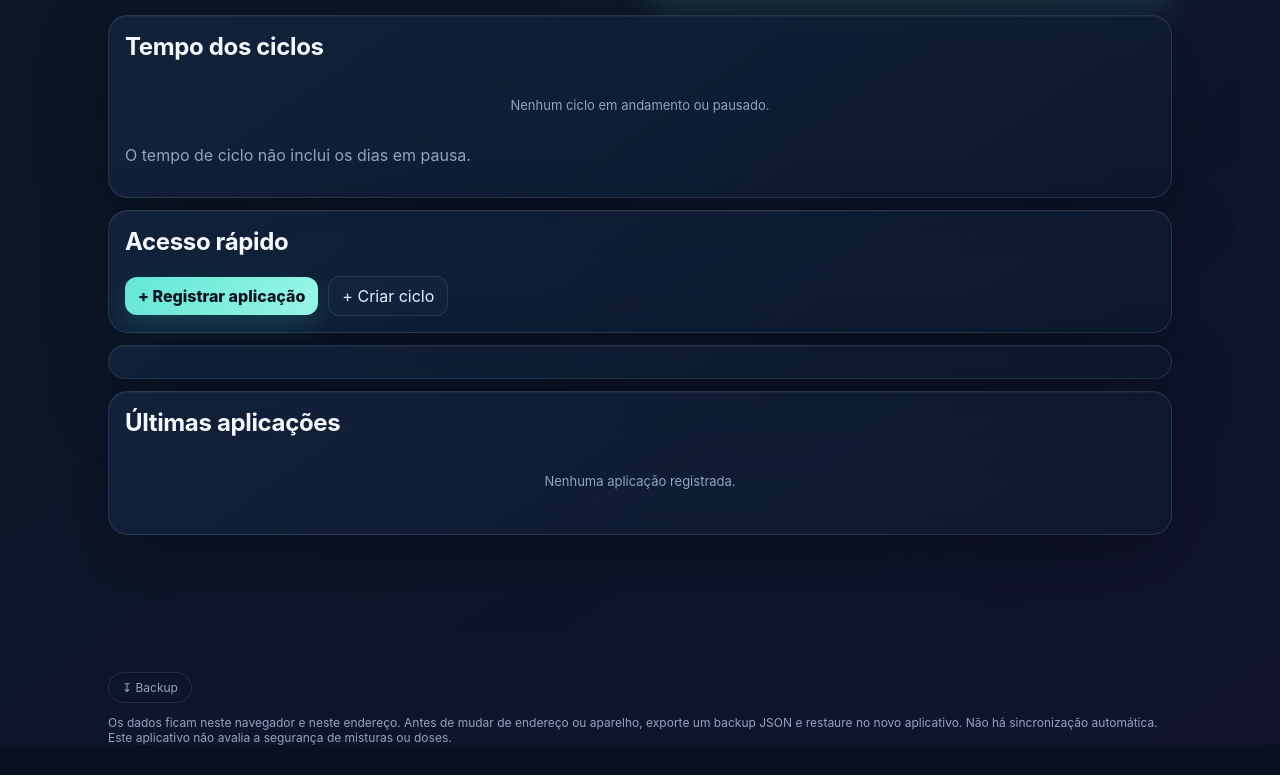
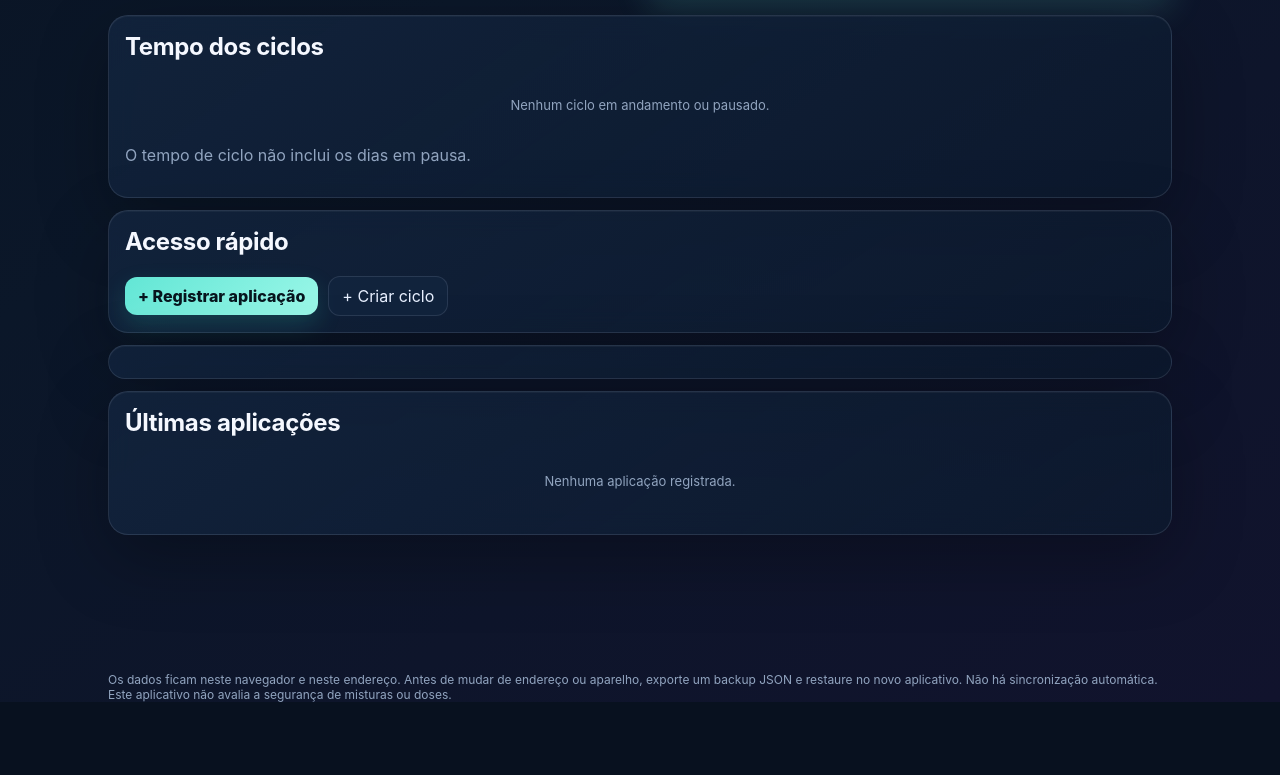
Before and after one commit to RCX96/Pepitide-Manager, a website: page index.html in a window 1280 px wide. Shown: the part 876-1651 px from the top of the page. After the commit the page ends 1608 px from the top, so only its background shows below. Drawn offline with Linux system fonts and the light colour scheme.

Commit message:
feat: remove footer backup button
Co-authored-by: OpenBot <335604065+openbotgit[bot]@users.noreply.github.com>

```diff
--- a/index.html
+++ b/index.html
@@ -24,16 +24,6 @@
       <button type="button" data-action="set-tab" data-id="configuracoes">⚙ Ajustes</button>
     </nav>
     <footer>
-      <div class="footer-backup">
-        <button
-          type="button"
-          data-action="export-data"
-          title="Baixar cópia dos seus registros"
-          aria-label="Baixar backup dos registros"
-        >
-          ↧ Backup
-        </button>
-      </div>
       <div>
         Os dados ficam neste navegador e neste endereço. Antes de mudar de endereço ou aparelho,
         exporte um backup JSON e restaure no novo aplicativo. Não há sincronização automática. Este
```
